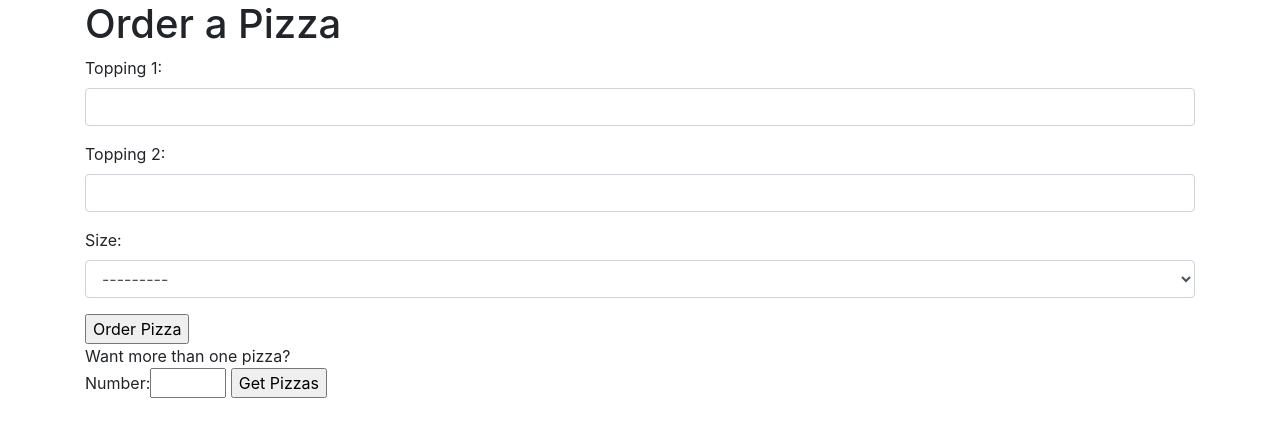
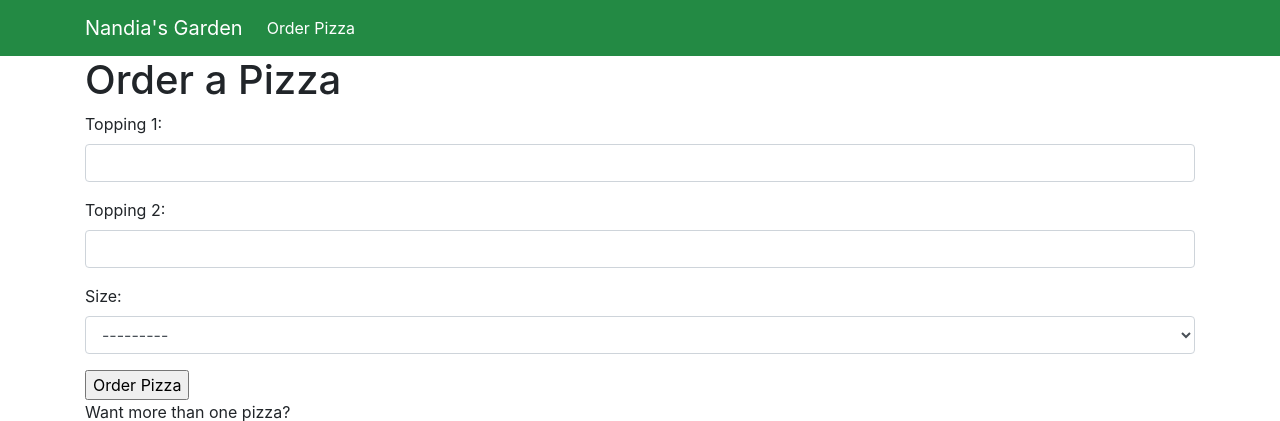
Before and after one commit to Yoimer/nandians-garden, a Django app: page /order in a window 1280 px wide. Shown: the top 421 px of the page. Run offline with Django 3.2, Linux system fonts and the light colour scheme; data that the repository does not hold is empty; some libraries are stand-ins or nearby versions.

Commit message:
added homepage styling

```diff
--- /dev/null
+++ b/pizza/templates/pizza/base.html
@@ -0,0 +1,32 @@
+<!doctype html>
+<html lang="en">
+    <head>
+        <!-- Required meta tags -->
+        <meta charset="utf-8">
+        <meta name="viewport" content="width=device-width, initial-scale=1, shrink-to-fit=no">
+        <!-- Bootstrap CSS -->
+        <link rel="stylesheet" href="https://stackpath.bootstrapcdn.com/bootstrap/4.3.1/css/bootstrap.min.css" integrity="sha384-ggOyR0iXCbMQv3Xipma34MD+dH/1fQ784/j6cY/iJTQUOhcWr7x9JvoRxT2MZw1T" crossorigin="anonymous">
+        <title>Nandia's Garden</title>
+    </head>
+    <nav class="navbar navbar-expand-lg navbar-dark" style="background-color: #238a44">
+        <div class="container">
+            <a class="navbar-brand" href="{% url 'home' %}">Nandia's Garden</a>
+            <div class="collapse navbar-collapse" id="navbarNav">
+                <ul class="navbar-nav">
+                    <li class="nav-item active">
+                        <a class="nav-link" href="{% url 'order' %}">Order Pizza</a>
+                    </li>
+                </ul>
+            </div>
+        </div>
+    </nav>
+    <body>
+        {% block 'body' %}
+        {% endblock %}
+        <!-- Optional JavaScript -->
+        <!-- jQuery first, then Popper.js, then Bootstrap JS -->
+        <script src="https://code.jquery.com/jquery-3.3.1.slim.min.js" integrity="sha384-q8i/X+965DzO0rT7abK41JStQIAqVgRVzpbzo5smXKp4YfRvH+8abtTE1Pi6jizo" crossorigin="anonymous"></script>
+        <script src="https://cdnjs.cloudflare.com/ajax/libs/popper.js/1.14.7/umd/popper.min.js" integrity="sha384-UO2eT0CpHqdSJQ6hJty5KVphtPhzWj9WO1clHTMGa3JDZwrnQq4sF86dIHNDz0W1" crossorigin="anonymous"></script>
+        <script src="https://stackpath.bootstrapcdn.com/bootstrap/4.3.1/js/bootstrap.min.js" integrity="sha384-JjSmVgyd0p3pXB1rRibZUAYoIIy6OrQ6VrjIEaFf/nJGzIxFDsf4x0xIM+B07jRM" crossorigin="anonymous"></script>
+    </body>
+</html>
--- a/pizza/templates/pizza/order.html
+++ b/pizza/templates/pizza/order.html
@@ -1,27 +1,12 @@
-<!doctype html>
-<html lang="en">
-    <head>
-        <!-- Required meta tags -->
-        <meta charset="utf-8">
-        <meta name="viewport" content="width=device-width, initial-scale=1, shrink-to-fit=no">
-
-        <!-- Bootstrap CSS -->
-        <link rel="stylesheet" href="https://stackpath.bootstrapcdn.com/bootstrap/4.3.1/css/bootstrap.min.css" integrity="sha384-ggOyR0iXCbMQv3Xipma34MD+dH/1fQ784/j6cY/iJTQUOhcWr7x9JvoRxT2MZw1T" crossorigin="anonymous">
-
-        <title>Nandia's Garden</title>
-    </head>
-
-    <body>
+{% extends 'pizza/base.html' %}
+{% block 'body' %}
 {% load widget_tweaks %}
-
     <div class="container">
         <h1>Order a Pizza</h1>
-
         <h2>{{ note }}</h2>
         {% if created_pizza_pk %}
         <a href="{% url 'edit_order' created_pizza_pk %}">Edit Your Order </a>
         {% endif %}
-
         <!-- the action of a form is where you want to send the form. by defaolt if you don't provide anything in the action
             is going to go to the url where you currently are. even if it's what you want,
             it's always a best practice to make sure that you specify where the url is
@@ -37,19 +22,10 @@
             {% endfor %}
             <input type="submit" value="Order Pizza">
         </form>
-
         Want more than one pizza?
-
         <form action="{% url 'pizzas' %}" method="get">
             {{ multiple_form }}
             <input type="submit" value="Get Pizzas">
         </form>
     </div>
-
-        <!-- Optional JavaScript -->
-        <!-- jQuery first, then Popper.js, then Bootstrap JS -->
-        <script src="https://code.jquery.com/jquery-3.3.1.slim.min.js" integrity="sha384-q8i/X+965DzO0rT7abK41JStQIAqVgRVzpbzo5smXKp4YfRvH+8abtTE1Pi6jizo" crossorigin="anonymous"></script>
-        <script src="https://cdnjs.cloudflare.com/ajax/libs/popper.js/1.14.7/umd/popper.min.js" integrity="sha384-UO2eT0CpHqdSJQ6hJty5KVphtPhzWj9WO1clHTMGa3JDZwrnQq4sF86dIHNDz0W1" crossorigin="anonymous"></script>
-        <script src="https://stackpath.bootstrapcdn.com/bootstrap/4.3.1/js/bootstrap.min.js" integrity="sha384-JjSmVgyd0p3pXB1rRibZUAYoIIy6OrQ6VrjIEaFf/nJGzIxFDsf4x0xIM+B07jRM" crossorigin="anonymous"></script>
-    </body>
-</html>
+{% endblock%}
```
Lines whose indentation alone changed are shown as unchanged.
